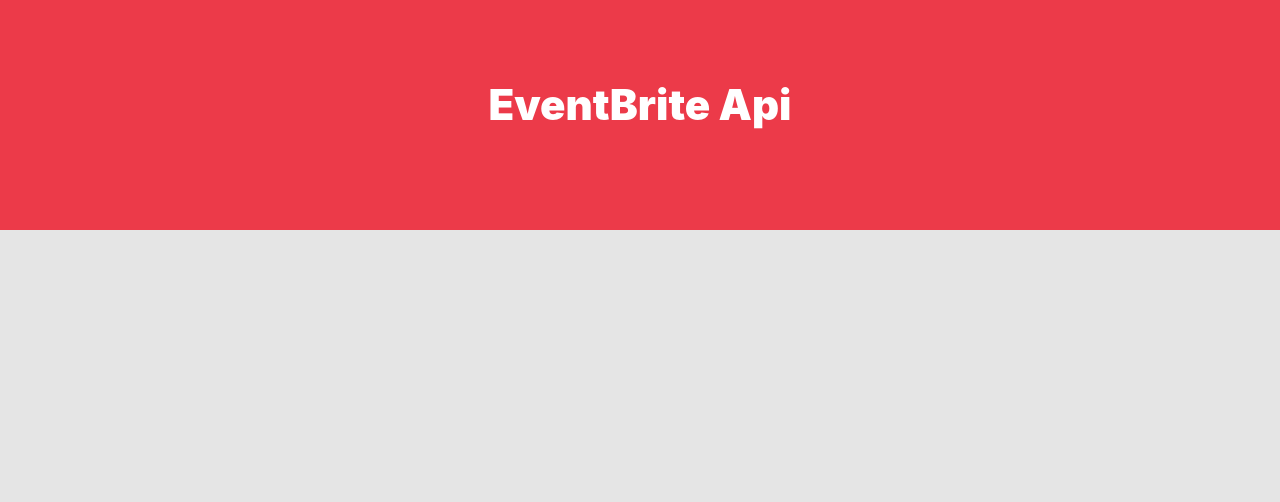
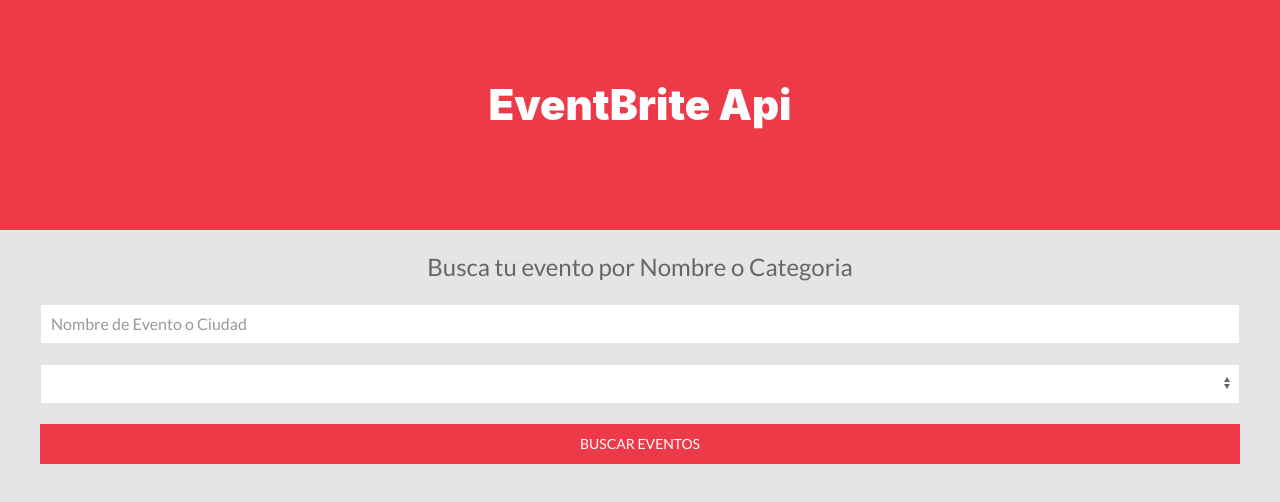
Before and after one commit to crisroddev/react-hooks-redux, a React (Create React App) app in the folder eventos/: page / in a window 1280 px wide. Shown: the top 502 px of the page. Built offline with nearby package versions, Linux system fonts and the light colour scheme; no server answers.

Commit message:
Form en app

```diff
--- a/eventos/src/App.js
+++ b/eventos/src/App.js
@@ -1,11 +1,15 @@
 import React, {Fragment} from 'react';
 import Header from './components/Header';
+import Formulario from './components/Formulario';
 import CategoriasProvider from './context/CategoriasContext';
 
 function App() {
   return (
     <CategoriasProvider>
       <Header/>
+      <div className="uk-container">
+          <Formulario/>
+      </div>
     </CategoriasProvider>
   );
 }
```
